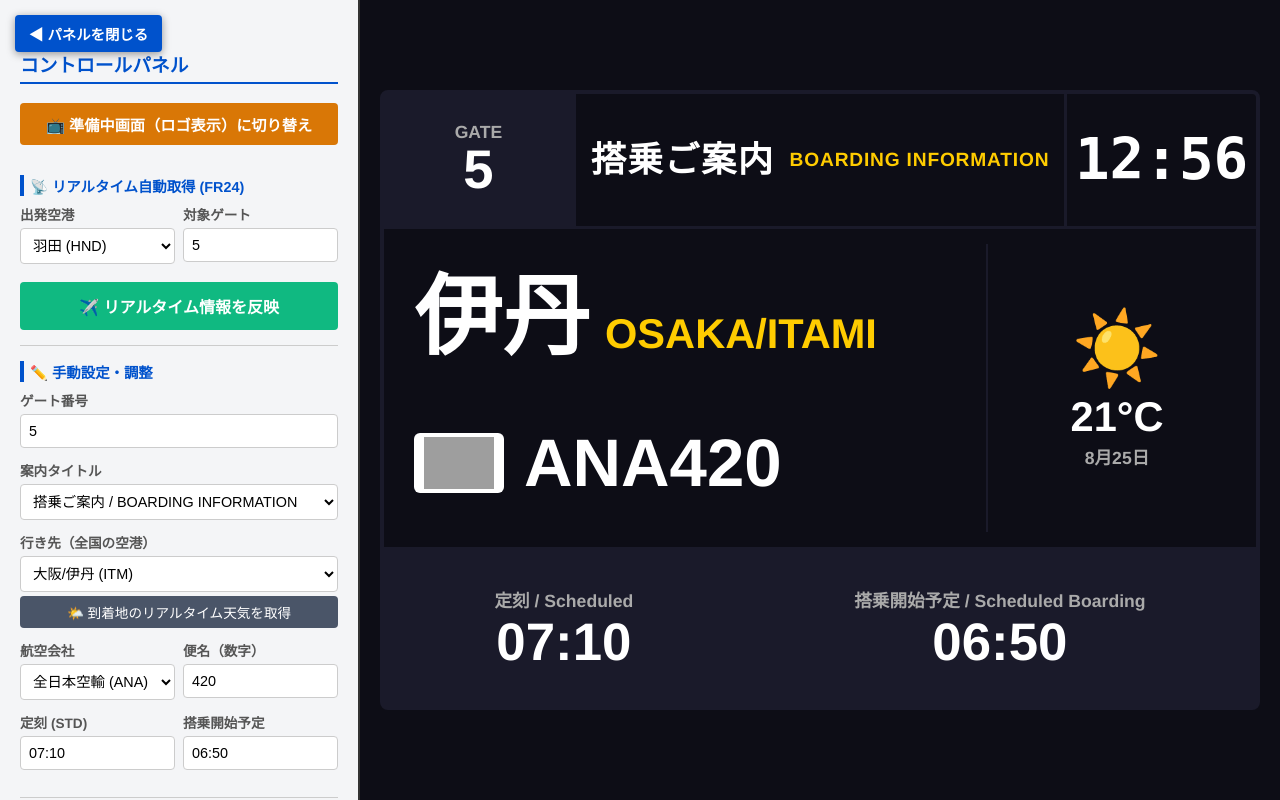
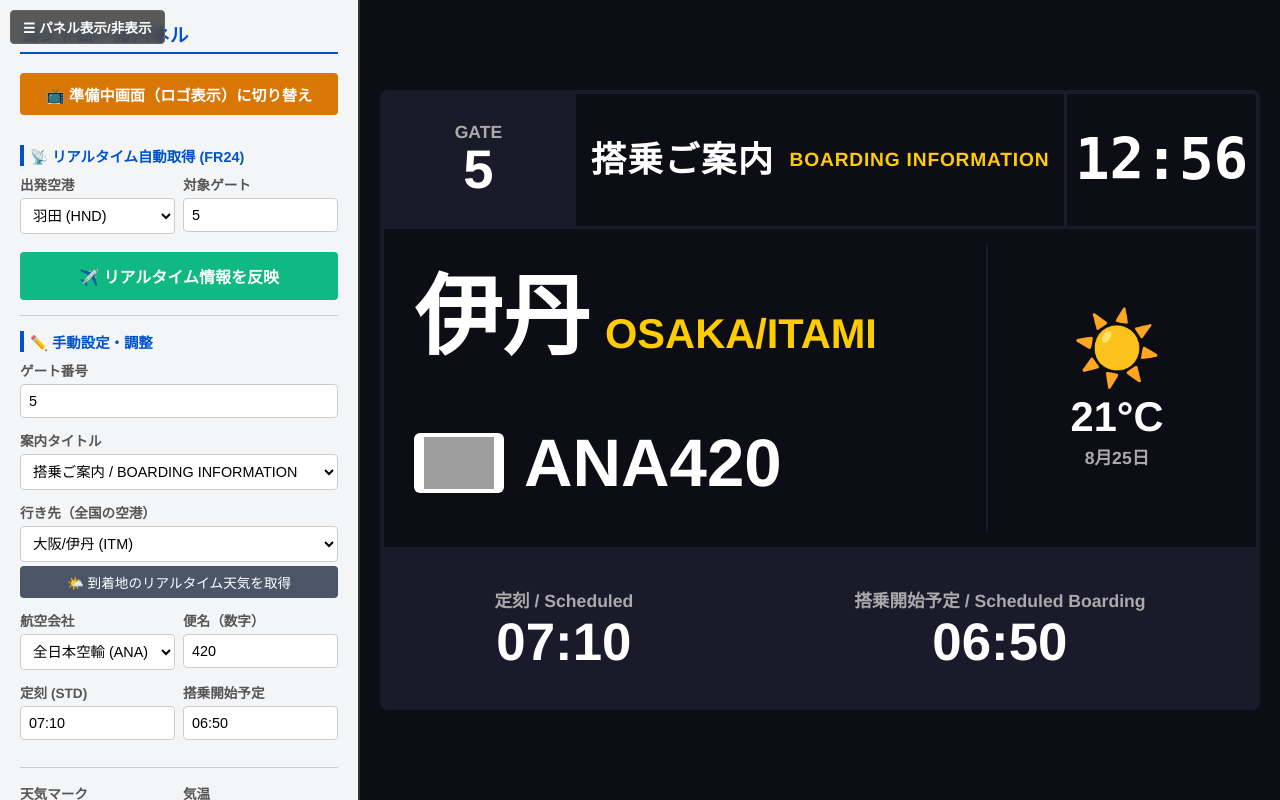
Before and after one commit to s025101/flight-app, a Flask app: page / in a window 1280 px wide. Run offline with Flask 3, Linux system fonts and the light colour scheme; grey boxes are pictures that could not be loaded.

Commit message:
Update main.html

```diff
--- a/templates/main.html
+++ b/templates/main.html
@@ -2,7 +2,7 @@
 <html lang="ja">
 <head>
   <meta charset="UTF-8">
-  <title>Gate Information Display System</title>
+  <title>空港案内板システム</title>
   <style>
     * { box-sizing: border-box; }
     body {
@@ -24,35 +24,31 @@
       padding: 20px;
       overflow-y: auto;
       border-right: 2px solid #333;
-      transition: margin-left 0.3s ease;
-      flex-shrink: 0;
+      transition: all 0.3s ease;
     }
     .admin-panel.collapsed {
-      margin-left: -360px;
+      display: none;
     }
 
     .toggle-panel-btn {
       position: absolute;
-      top: 15px;
-      left: 15px;
+      top: 10px;
+      left: 10px;
       z-index: 100;
-      background-color: #0052cc;
-      color: white;
-      border: none;
-      padding: 8px 14px;
-      font-size: 0.9rem;
-      font-weight: bold;
+      background-color: rgba(51, 51, 51, 0.8);
+      color: #fff;
+      border: 1px solid #666;
+      padding: 6px 12px;
       border-radius: 4px;
       cursor: pointer;
-      box-shadow: 0 2px 8px rgba(0,0,0,0.4);
-      transition: background-color 0.2s;
+      font-size: 0.85rem;
+      font-weight: bold;
+      backdrop-filter: blur(4px);
     }
-    .toggle-panel-btn:hover {
-      background-color: #003d99;
-    }
+    .toggle-panel-btn:hover { background-color: #555; }
 
     .admin-panel h3 {
-      margin-top: 30px;
+      margin-top: 0;
       color: #0052cc;
       border-bottom: 2px solid #0052cc;
       padding-bottom: 5px;
@@ -76,9 +72,8 @@
     .row { display: flex; gap: 8px; }
     .row .form-group { flex: 1; }
 
-    button.btn-primary {
+    button.btn-primary, button.btn-live {
       width: 100%;
-      background-color: #0052cc;
       color: white;
       border: none;
       padding: 12px;
@@ -88,20 +83,9 @@
       cursor: pointer;
       margin-top: 10px;
     }
+    button.btn-primary { background-color: #0052cc; }
     button.btn-primary:hover { background-color: #003d99; }
-
-    button.btn-live {
-      width: 100%;
-      background-color: #10b981;
-      color: white;
-      border: none;
-      padding: 12px;
-      font-size: 1rem;
-      font-weight: bold;
-      border-radius: 4px;
-      cursor: pointer;
-      margin-top: 6px;
-    }
+    button.btn-live { background-color: #10b981; margin-top: 6px; }
     button.btn-live:hover { background-color: #059669; }
 
     button.btn-mode {
@@ -299,7 +283,6 @@
       50% { opacity: 0.2; }
       100% { opacity: 1; }
     }
-
     .blink .title-text-ja,
     .blink .title-text-en {
       animation: blinkAnimation 1.2s infinite;
@@ -309,9 +292,7 @@
 </head>
 <body>
 
-  <button type="button" class="toggle-panel-btn" id="btnTogglePanel" onclick="toggleAdminPanel()">
-    ◀ パネルを閉じる
-  </button>
+  <button type="button" class="toggle-panel-btn" onclick="toggleAdminPanel()">☰ パネル表示/非表示</button>
 
   <div class="admin-panel" id="adminPanel">
     <h3>コントロールパネル</h3>
@@ -346,7 +327,6 @@
 
     <div class="section-title">✏️ 手動設定・調整</div>
     <form id="adminForm">
-
       <div class="form-group">
         <label>ゲート番号</label>
         <input type="text" id="gate" value="5">
@@ -436,7 +416,6 @@
 
   <div class="display-panel">
     <div class="fids-board">
-
       <div class="standby-screen hidden" id="standbyScreen">
         <div class="standby-logo-box">
           <img src="" id="disp_standby_logo" alt="AIRLINE LOGO" onerror="handleImageError(this)">
@@ -478,9 +457,7 @@
 
       <div class="row-time">
         <div class="time-group">
-          <div class="time-label">
-            <span>定刻</span> / <span>Scheduled</span>
-          </div>
+          <div class="time-label"><span>定刻</span> / <span>Scheduled</span></div>
           <div class="time-value" id="disp_departure_time">00:00</div>
         </div>
         <div class="time-group">
@@ -488,7 +465,6 @@
           <div class="time-value" id="disp_boarding_time">00:00</div>
         </div>
       </div>
-
     </div>
   </div>
 
@@ -500,27 +476,17 @@
 
     const EXTENSIONS = ['png', 'jpg', 'jpeg', 'svg', 'webp'];
     let isStandby = false;
-    let isPanelOpen = true;
     let currentAirlineCode = "ANA";
 
     function toggleAdminPanel() {
-      isPanelOpen = !isPanelOpen;
       const panel = document.getElementById('adminPanel');
-      const btn = document.getElementById('btnTogglePanel');
-
-      if (isPanelOpen) {
-        panel.classList.remove('collapsed');
-        btn.innerText = "◀ パネルを閉じる";
-      } else {
-        panel.classList.add('collapsed');
-        btn.innerText = "▶ パネルを開く";
-      }
+      panel.classList.toggle('collapsed');
     }
 
     function setLogoImage(imgElement, airlineCode) {
       currentAirlineCode = airlineCode;
       imgElement.setAttribute('data-ext-index', '0');
-      imgElement.src = `/static/logos/${airlineCode}.${EXTENSIONS[0]}`;
+      imgElement.src = `/logos/${airlineCode}.${EXTENSIONS[0]}`;
     }
 
     function handleImageError(imgElement) {
@@ -528,7 +494,7 @@
       if (extIndex < EXTENSIONS.length - 1) {
         extIndex++;
         imgElement.setAttribute('data-ext-index', extIndex);
-        imgElement.src = `/static/logos/${currentAirlineCode}.${EXTENSIONS[extIndex]}`;
+        imgElement.src = `/logos/${currentAirlineCode}.${EXTENSIONS[extIndex]}`;
       } else {
         const iata = IATA_MAP[currentAirlineCode] || currentAirlineCode;
         const fallbackUrl = `https://images.kiwi.com/airlines/128x128/${iata}.png`;
@@ -555,19 +521,17 @@
     }
 
     async function autoFetchWeather() {
-      const destSelect = document.getElementById('destination');
-      const destVal = destSelect.value;
-      const destJa = destVal.includes('|') ? destVal.split('|')[0] : destVal;
-
+      const destVal = document.getElementById('destination').value;
+      const destJa = destVal.split('|')[0];
       try {
-        const res = await fetch(`/api/weather?destination=${encodeURIComponent(destJa)}`);
-        const weatherData = await res.json();
+        const response = await fetch(`/api/weather?dest=${encodeURIComponent(destJa)}`);
+        const weatherData = await response.json();
         if (weatherData) {
-          document.getElementById('weather_icon').value = weatherData.icon || '☀️';
-          document.getElementById('weather_temp').value = weatherData.temp || '--°C';
+          document.getElementById('weather_icon').value = weatherData.icon;
+          document.getElementById('weather_temp').value = weatherData.temp;
         }
       } catch (e) {
-        console.error('天気取得エラー:', e);
+        console.error(e);
       }
     }
 
@@ -576,20 +540,15 @@
       const gate = document.getElementById('live_gate').value;
 
       try {
-        const res = await fetch('/api/fetch-live-flight', {
-          method: 'POST',
-          headers: { 'Content-Type': 'application/json' },
-          body: JSON.stringify({ airport_code: airport, gate_number: gate })
-        });
-        const result = await res.json();
-        if (result.status === "success") {
-          renderData(result.data);
+        const response = await fetch(`/api/live-flight?airport=${airport}&gate=${gate}`);
+        const res = await response.json();
+        if (res.status === "success") {
           alert("リアルタイムデータを反映しました！");
+          fetchFlightData(); // データを再取得して画面反映
         } else {
-          alert(result.message || "便情報が見つかりませんでした");
+          alert(res.message || "便情報が見つかりませんでした");
         }
       } catch (e) {
-        console.error('ライブデータ取得エラー:', e);
         alert("通信エラーが発生しました");
       }
     }
@@ -624,6 +583,16 @@
       setLogoImage(document.getElementById('disp_standby_logo'), airlineCode);
     }
 
+    async function fetchFlightData() {
+      try {
+        const response = await fetch('/api/flight-data');
+        const data = await response.json();
+        renderData(data);
+      } catch (e) {
+        console.error(e);
+      }
+    }
+
     async function sendUpdate() {
       const airlineCode = document.getElementById('airline_code').value;
       const flightNum = document.getElementById('flight_num').value;
@@ -647,26 +616,22 @@
       };
 
       try {
-        const res = await fetch('/api/update-flight-data', {
+        await fetch('/api/update-flight-data', {
           method: 'POST',
           headers: { 'Content-Type': 'application/json' },
           body: JSON.stringify(updatedData)
         });
-        const result = await res.json();
-        renderData(result);
+        alert("手動設定を反映しました！");
       } catch (e) {
-        console.error('更新エラー:', e);
+        alert("更新に失敗しました");
       }
     }
 
     window.onload = async function() {
-      try {
-        const res = await fetch('/api/flight-data');
-        const data = await res.json();
-        renderData(data);
-      } catch (e) {
-        console.error('初期データ取得エラー:', e);
-      }
+      await fetchFlightData();
+
+      // 定期的にデータを同期したい場合はここでポーリングも可能
+      setInterval(fetchFlightData, 5000);
 
       setInterval(() => {
         const now = new Date();
```
